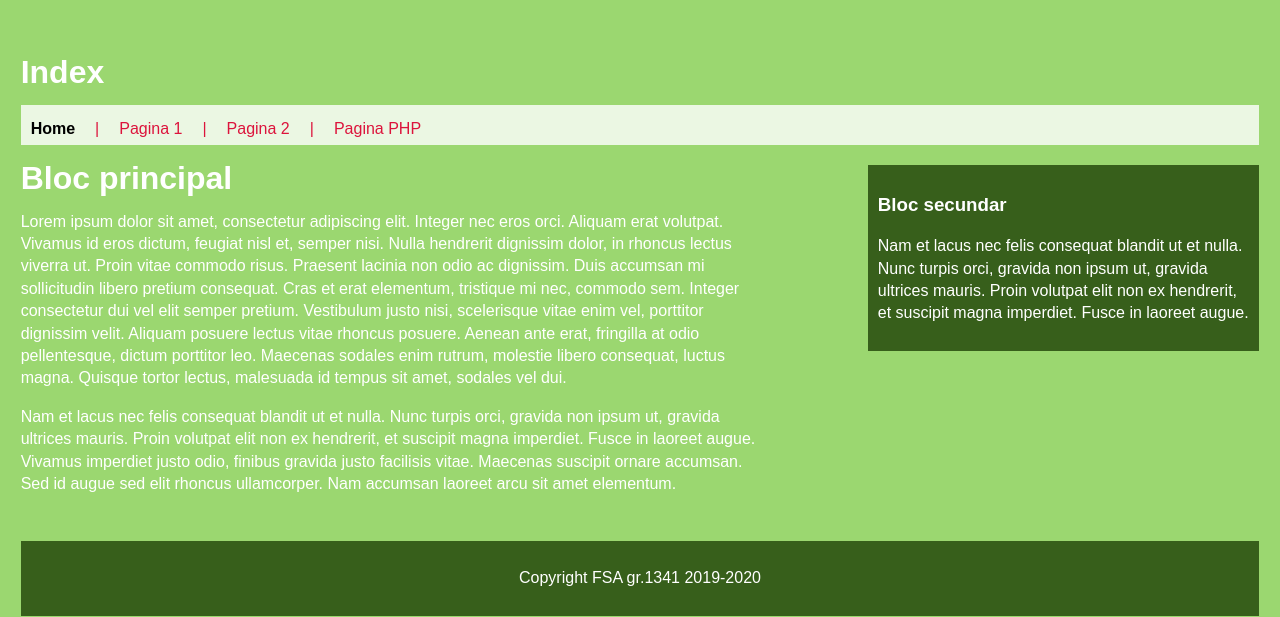
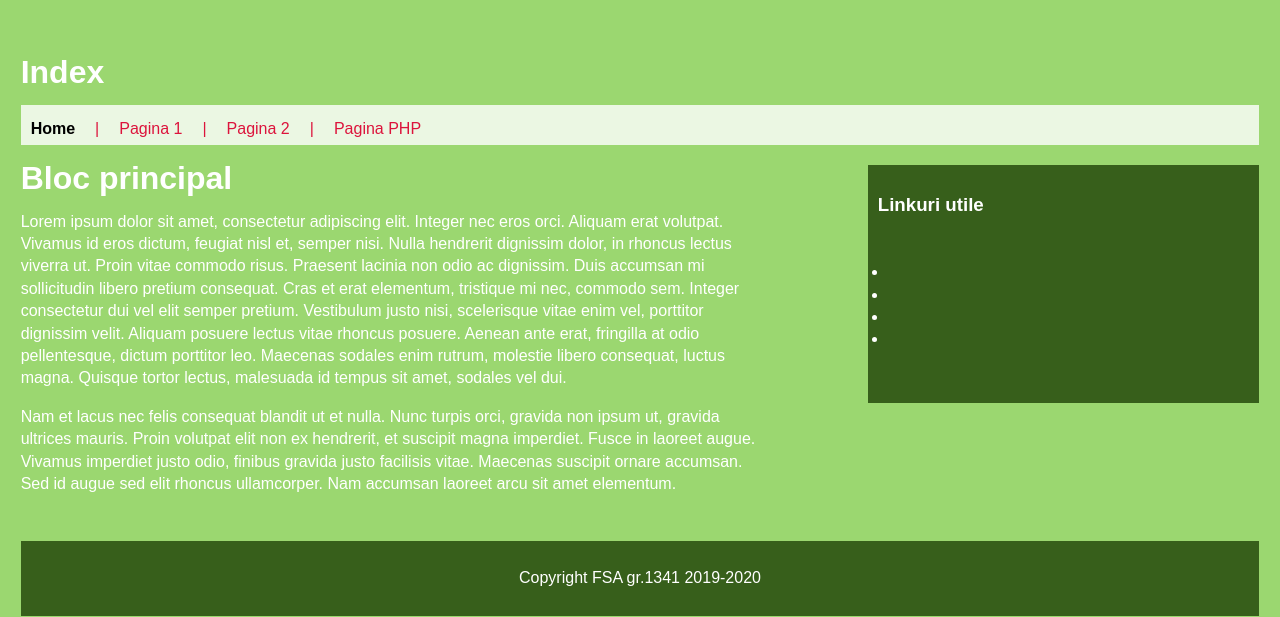
Before and after one commit to MariusValentinDirvareanu/ProiectPAW, a PHP site: page / in a window 1280 px wide. Shown: the top 617 px of the page. Run offline with PHP 8.4, Linux system fonts and the light colour scheme.

Commit message:
Linkuri utile

```diff
--- a/index.html
+++ b/index.html
@@ -43,11 +43,16 @@
         </div>
 
         <div id="sidebar">
-            <h3>Bloc secundar</h3>
+            <h3>Linkuri utile</h3>
             <p>
-                Nam et lacus nec felis consequat blandit ut et nulla. Nunc turpis orci, gravida non ipsum ut, gravida
-                ultrices mauris. Proin volutpat elit non ex hendrerit, et suscipit magna imperdiet. Fusce in laoreet
-                augue.
+                <div id="linkuri">
+                    <ul>
+                        <li>
+                        <li>
+                        <li>
+                        <li>
+                    </ul>
+                </div>
             </p>
         </div>
 
--- a/stil1.css
+++ b/stil1.css
@@ -65,6 +65,10 @@ nav .active {
     padding: 10px;
 }
 
+#sidebar #linkuri {
+    padding: 10px;
+}
+
 footer {
     text-align: center;
     padding: 10px;
--- a/stil2.css
+++ b/stil2.css
@@ -92,3 +92,7 @@ input, textarea {
     background-color: #183BF0;
     padding: 20px;
 }
+
+#sidebar #linkuri {
+    padding: 10px;
+}
```
